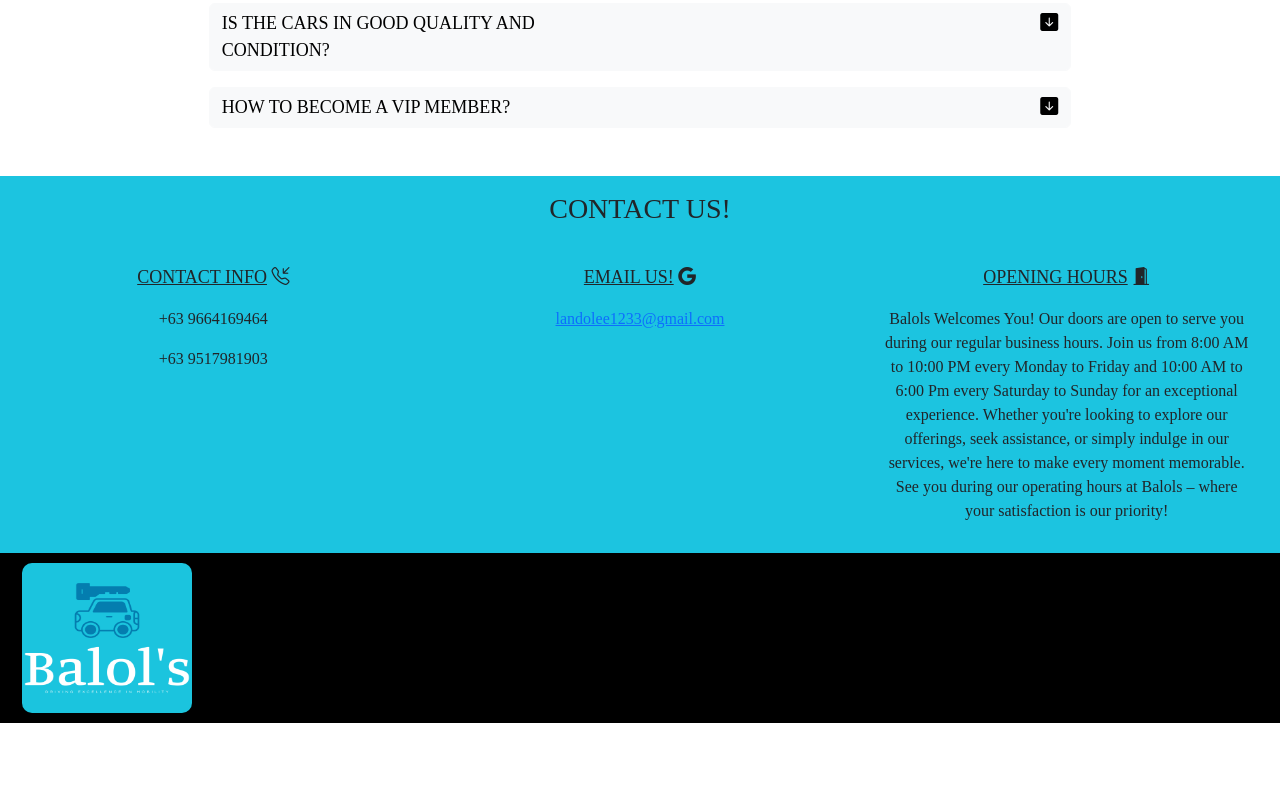
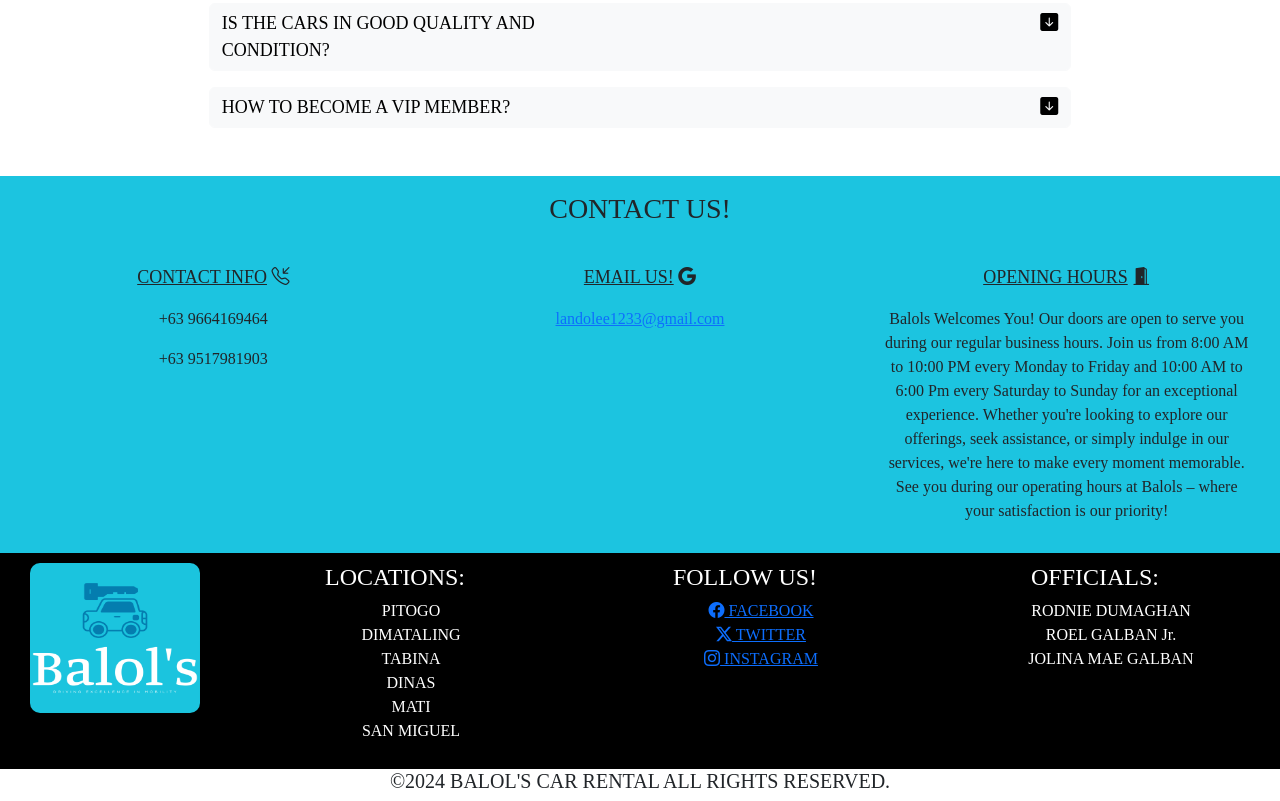
Before and after one commit to Landolee/Balols-Car-Rental, a plain HTML site: page index.html in a window 1280 px wide. Shown: the part 9353-10154 px from the top of the page. Before the commit the page ends 10076 px from the top, so only its background shows below. Drawn offline with nearby package versions, Linux system fonts and the light colour scheme.

Commit message:
modified:   css/index.css 	modified:   index.html

```diff
--- a/css/index.css
+++ b/css/index.css
@@ -140,7 +140,6 @@ video{
 }
 .footer-2{
     background-color: black;
-    color: white;
     height: 100%;
     padding: 10px;
 }
@@ -155,6 +154,6 @@ video{
     background-color: transparent;
     border-radius: 10px;
 }
-.footer-2 .footer-logo a{
-    text-decoration: none;
+.footer-2 ul li{
+    list-style: none;
 }
--- a/index.html
+++ b/index.html
@@ -645,15 +645,48 @@
             </div>
         </div>
         <div class="row footer-2">
-            <div class="col-sm">
+            <div class="col-sm-2 text-center">
                 <div class="card">
                     <a href="index.html" class="footer-logo"><img src="bin/logo.png" alt="this is a photo"></a>
                 </div>
             </div>
-            <div class="col-sm">
+            <div class="col-sm text-center">
+                <div class="card text-white">
+                    <h4>LOCATIONS:</h4>
+                    <ul>
+                        <li>PITOGO</li>
+                        <li>DIMATALING</li>
+                        <li>TABINA</li>
+                        <li>DINAS</li>
+                        <li>MATI</li>
+                        <li>SAN MIGUEL</li>
+                    </ul>
+                </div>
+            </div>
+            <div class="col-sm text-center">
                 <div class="card">
-
+                    <h4 class="text-white">FOLLOW US!</h4>
+                    <ul>
+                        <li><a href="https://www.facebook.com/?_rdr"><i class="bi bi-facebook"></i> FACEBOOK</a></li>
+                        <li><a href="https://twitter.com/i/flow/login"><i class="bi bi-twitter-x"></i> TWITTER</a></li>
+                        <li><a href="https://www.instagram.com/accounts/login/"><i class="bi bi-instagram"></i> INSTAGRAM</a></li>
+                    </ul>
                 </div>
+            </div>
+            <div class="col-sm text-center">
+                <div class="card text-white">
+                    <h4>OFFICIALS:</h4>
+                    <ul>
+                        <li>RODNIE DUMAGHAN</li>
+                        <li>ROEL GALBAN Jr.</li>
+                        <li>JOLINA MAE GALBAN</li>
+                    </ul>
+                </div>
+            </div>
+        </div>
+        <div class="row footer-3">
+            <div class="col-sm text-center">
+                <h5>&COPY;2024 BALOL'S CAR RENTAL ALL RIGHTS RESERVED.</h5>
             </div>
         </div>
     </div>
```
